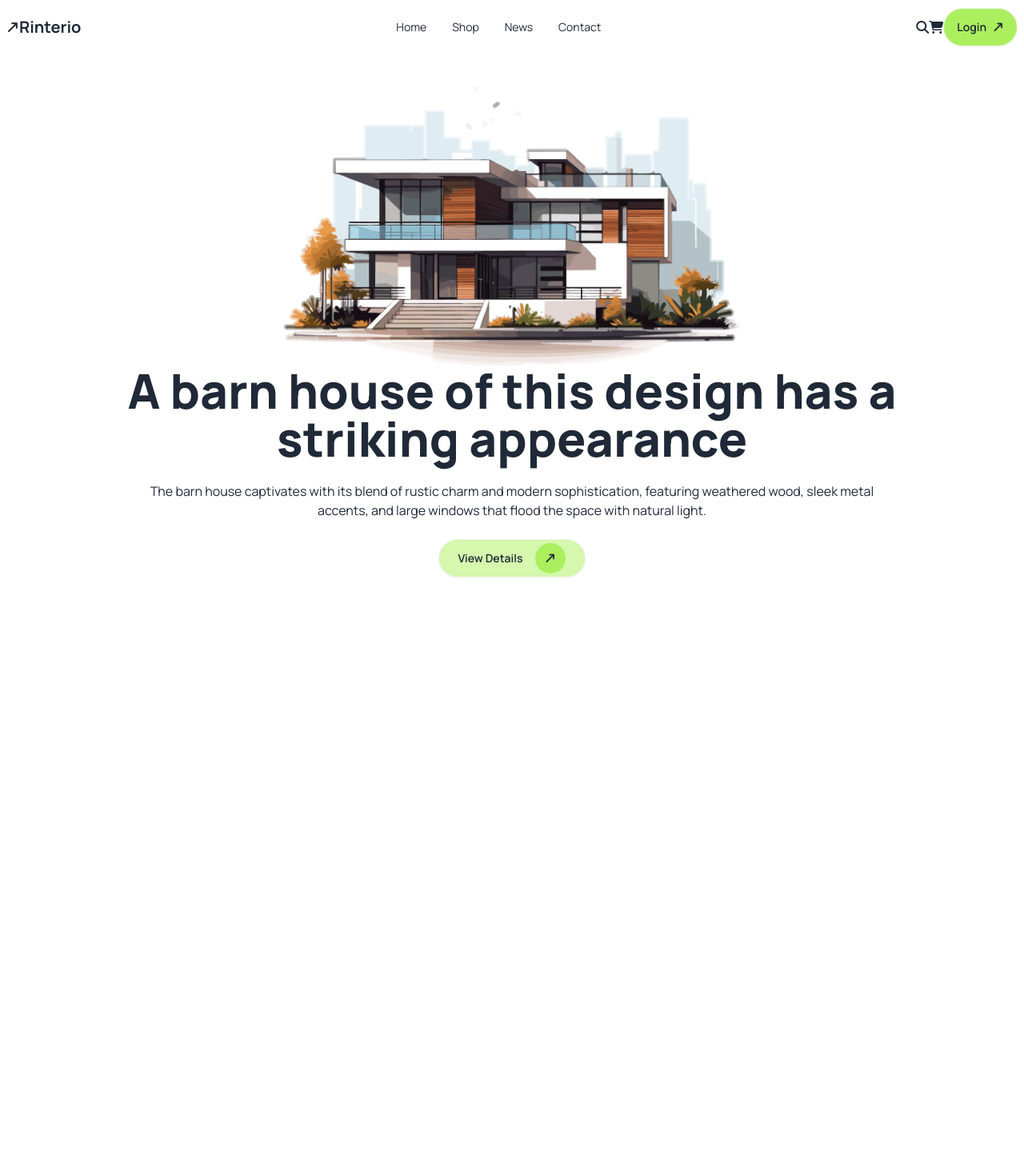
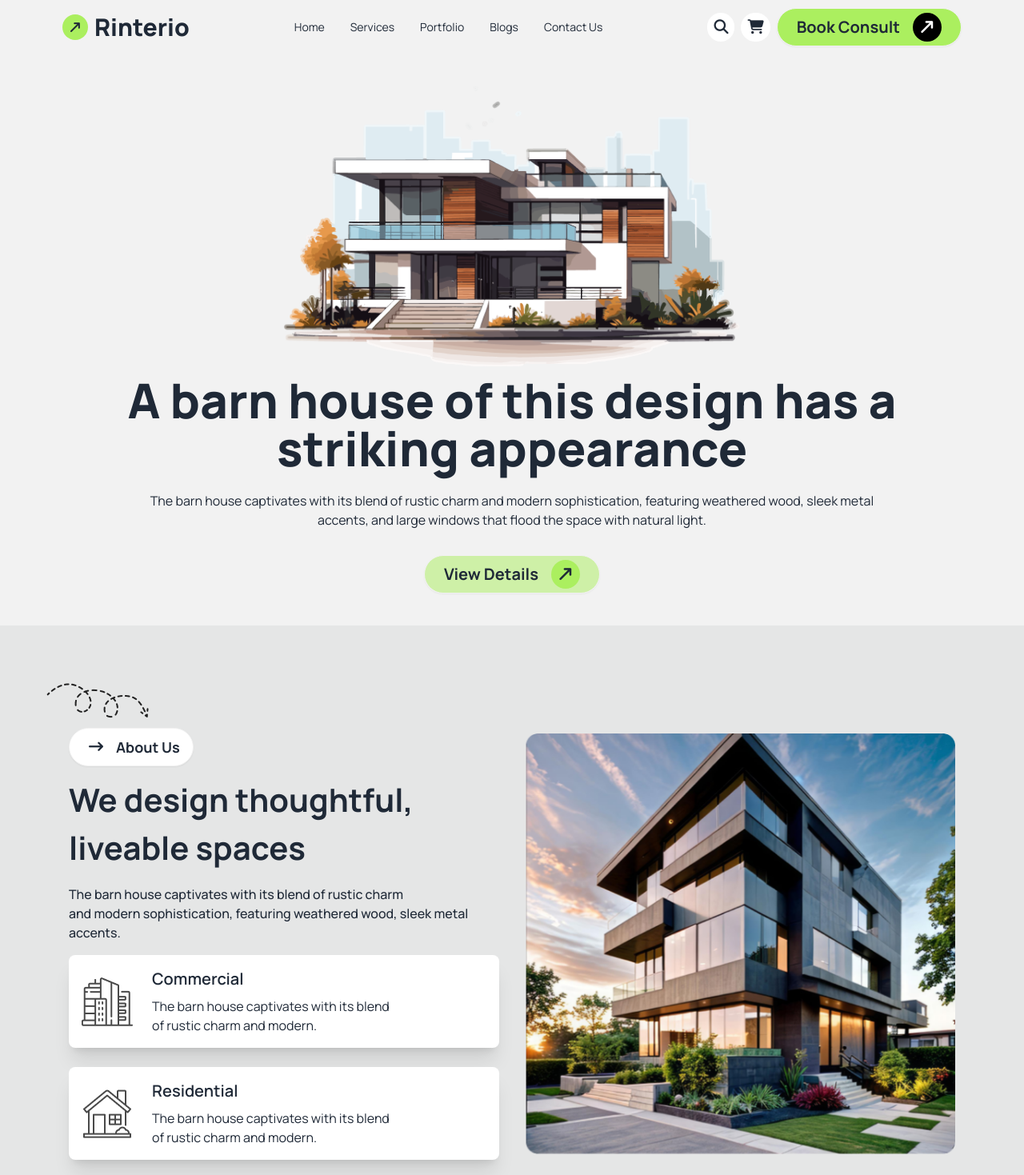
Before and after one commit to devTanvir21/assignment-3-rinterio, a plain HTML site: page index.html in a window 1280 px wide. Shown: the top 1469 px of the page at 80% size. Before the commit the page ends 800 px from the top, so only its background shows below. Drawn offline with nearby package versions, Linux system fonts and the light colour scheme.

Commit message:
how we work section

```diff
--- a/index.html
+++ b/index.html
@@ -29,7 +29,7 @@
                     colors: {
                         clifford: '#da373d',
                         'interio-primary': '#abef5f',
-                        'interio-secondary' : 'rgba(171, 239, 95, 0.5)',
+                        'interio-secondary': 'rgba(171, 239, 95, 0.5)',
                     },
                 },
             },
@@ -38,11 +38,11 @@
 </head>
 
 <body>
-    <header class="md:container mx-auto">
+    <header class="bg-base-200">
+        <div class="max-w-[1140px] mx-auto">
             <!-- NavBar -->
             <nav>
-            <nav>
-                <div class="navbar justify-between bg-base-100">
+                <div class="navbar justify-between">
                     <div>
                         <div class="dropdown">
                             <div tabindex="0" role="button" class="btn btn-ghost lg:hidden">
@@ -55,30 +55,32 @@
                             <ul tabindex="0"
                                 class="menu menu-sm dropdown-content bg-base-100 rounded-box z-[1] mt-3 w-52 p-2 shadow">
                                 <li><a>Home</a></li>
-                                <li><a>Shop</a></li>
-                                <li><a>News</a></li>
-                                <li><a>Contact</a></li>
+                                <li><a>Services</a></li>
+                                <li><a>Portfolio</a></li>
+                                <li><a>Blogs</a></li>
+                                <li><a>Contact Us</a></li>
                             </ul>
                         </div>
-                        <i class="fa-solid fa-arrow-right-long rotate-[-45deg]"></i>
-                        <a class="font-bold text-xl">Rinterio</a>
+                        <i
+                            class="fa-solid fa-arrow-right-long rotate-[-45deg] rounded-full bg-interio-primary mr-2 p-2"></i>
+                        <a class="font-extrabold text-3xl">Rinterio</a>
                     </div>
                     <div class="navbar-center hidden lg:flex">
                         <ul class="menu menu-horizontal px-1">
                             <li><a>Home</a></li>
-                            <li><a>Shop</a></li>
-                            <li><a>News</a></li>
-                            <li><a>Contact</a></li>
+                            <li><a>Services</a></li>
+                            <li><a>Portfolio</a></li>
+                            <li><a>Blogs</a></li>
+                            <li><a>Contact Us</a></li>
                         </ul>
                     </div>
                     <div class="">
-                        <i class="fa-solid fa-magnifying-glass"></i>
-                        <i class="fa-solid fa-cart-shopping"></i>
-                        <a class="btn bg-interio-primary rounded-full">Login <i
-                                class="fa-solid fa-arrow-right-long rotate-[-45deg]"></i></a>
+                        <i class="fa-solid text-lg py-1 px-2 mr-2 bg-white rounded-full fa-magnifying-glass"></i>
+                        <i class="fa-solid text-lg py-1 px-2 mr-2 bg-white rounded-full fa-cart-shopping"></i>
+                        <a class="btn bg-interio-primary text-xl font-bold rounded-full px-6 py-1">Book Consult <i
+                                class="fa-solid fa-arrow-right-long rotate-[-45deg] rounded-full bg-black text-white ml-2 p-2"></i></a>
                     </div>
                 </div>
-            </nav>
             </nav>
             <!-- banner -->
             <div class="banner">
@@ -87,17 +89,105 @@
                         <div>
                             <img src="./assets/banner.png" class="mx-auto" alt="">
                         </div>
-                    <h1 class="text-6xl font-extrabold">A barn house of this design has a <br> striking appearance</h1>
-                    <p class="py-6">
-                        The barn house captivates with its blend of rustic charm and modern sophistication, featuring weathered wood, sleek metal <br> accents, and large windows that flood the space with natural light.
+                        <h1 class="text-6xl font-extrabold mt-3">A barn house of this design has a <br> striking
+                            appearance
+                        </h1>
+                        <p class="my-6">
+                            The barn house captivates with its blend of rustic charm and modern sophistication,
+                            featuring
+                            weathered wood, sleek metal <br> accents, and large windows that flood the space with
+                            natural
+                            light.
                         </p>
-                    <button class="btn bg-interio-secondary rounded-full px-6">View Details <i class="fa-solid fa-arrow-right-long rotate-[-45deg] rounded-full bg-interio-primary ml-2 p-3"></i></button>
+                        <button class="btn bg-interio-secondary text-xl font-bold rounded-full px-6 py-1 mt-2">View
+                            Details
+                            <i
+                                class="fa-solid fa-arrow-right-long rotate-[-45deg] rounded-full bg-interio-primary ml-2 p-2"></i></button>
+                    </div>
                 </div>
             </div>
         </div>
     </header>
     <main>
+        <!-- About Section -->
+        <div class="bg-base-300 py-28">
+            <div class="max-w-[1140px] mx-auto relative">
+                <div class=" absolute top-[-40px] left-[-12px]">
+                    <img src="./assets/Vector.png" alt="">
+                </div>
+                <div class="hero">
+                    <div class="hero-content gap-8 items-center flex-col lg:flex-row">
+                        <div class="flex-1">
+                            <button class="btn bg-white text-lg font-bold rounded-full px-4 py-1"><i
+                                    class="fa-solid fa-arrow-right-long p-2"></i> About Us</button>
+                            <h3 class="font-bold text-[40px] mt-3">We design thoughtful, <br> liveable spaces</h3>
+                            <p class="font-medium my-4">
+                                The barn house captivates with its blend of rustic charm <br> and
+                                modern sophistication, featuring weathered wood, sleek metal accents.
+                            </p>
+                            <div class="space-y-6">
+                                <div class="flex items-center rounded-lg bg-white shadow-xl p-4">
+                                    <figure class="mr-6">
+                                        <img src="./assets/commercial.png" alt="Movie" />
+                                    </figure>
+                                    <div class="card-body p-0">
+                                        <h2 class="card-title">Commercial</h2>
+                                        <p>The barn house captivates with its blend <br> of rustic charm and modern.</p>
+                                    </div>
+                                </div>
+                                <div class="flex items-center rounded-lg bg-white shadow-xl p-4">
+                                    <figure class="mr-6">
+                                        <img src="./assets/residential.png" alt="Movie" />
+                                    </figure>
+                                    <div class="card-body p-0">
+                                        <h2 class="card-title">Residential</h2>
+                                        <p>The barn house captivates with its blend <br> of rustic charm and modern.</p>
+                                    </div>
+                                </div>
+                            </div>
+                        </div>
 
+                        <div class="flex-1">
+                            <img src="./assets/Rectangle.png" alt="">
+                        </div>
+                    </div>
+                </div>
+            </div>
+        </div>
+        <!-- How We Work Section -->
+        <div class="bg-base-300 py-28 text-center">
+            <div class="max-w-[1140px] mx-auto">
+                <button class="btn bg-white text-lg font-bold rounded-full px-4 py-1"><i
+                        class="fa-solid fa-arrow-right-long p-2"></i> How We Work</button>
+                <h3 class="font-bold text-[40px] mt-3">Our Works Process</h3>
+                <p class="font-medium my-6">
+                    The barn house captivates with its blend of rustic charm and
+                    modern sophistication, <br> featuring weathered wood, sleek metal accents.
+                </p>
+                <div class="grid grid-cols-1 md:grid-cols-2 lg:grid-cols-4 gap-6 mt-2 text-center">
+                    <div class="p-6 rounded-lg space-y-3 text-start max-w-[275px] w-full bg-[#E7C1D3]">
+                        <img src="./assets/concept.png" alt="">
+                        <h4 class="text-xl font-extrabold">Concept</h4>
+                        <p>The barn house captivates with its blend of rustic charm and modern.</p>
+                    </div>
+                    <div class="p-6 rounded-lg space-y-3 text-start max-w-[275px] w-full bg-[#EFDA6E]">
+                        <img src="./assets/concept.png" alt="">
+                        <h4 class="text-xl font-extrabold">Design Process</h4>
+                        <p>The barn house captivates with its blend of rustic charm and modern.</p>
+                    </div>
+                    <div class="p-6 rounded-lg space-y-3 text-start max-w-[275px] w-full bg-[#A4DAC3]">
+                        <img src="./assets/concept.png" alt="">
+                        <h4 class="text-xl font-extrabold">Supervision</h4>
+                        <p>The barn house captivates with its blend of rustic charm and modern.</p>
+                    </div>
+                    <div class="p-6 rounded-lg space-y-3 text-start max-w-[275px] w-full bg-[#77AAEA]">
+                        <img src="./assets/concept.png" alt="">
+                        <h4 class="text-xl font-extrabold">Budget Planning</h4>
+                        <p>The barn house captivates with its blend of rustic charm and modern.</p>
+                    </div>
+                </div>
+            </div>
+        </div>
     </main>
     <footer>
 
```
Lines whose indentation alone changed are shown as unchanged.
